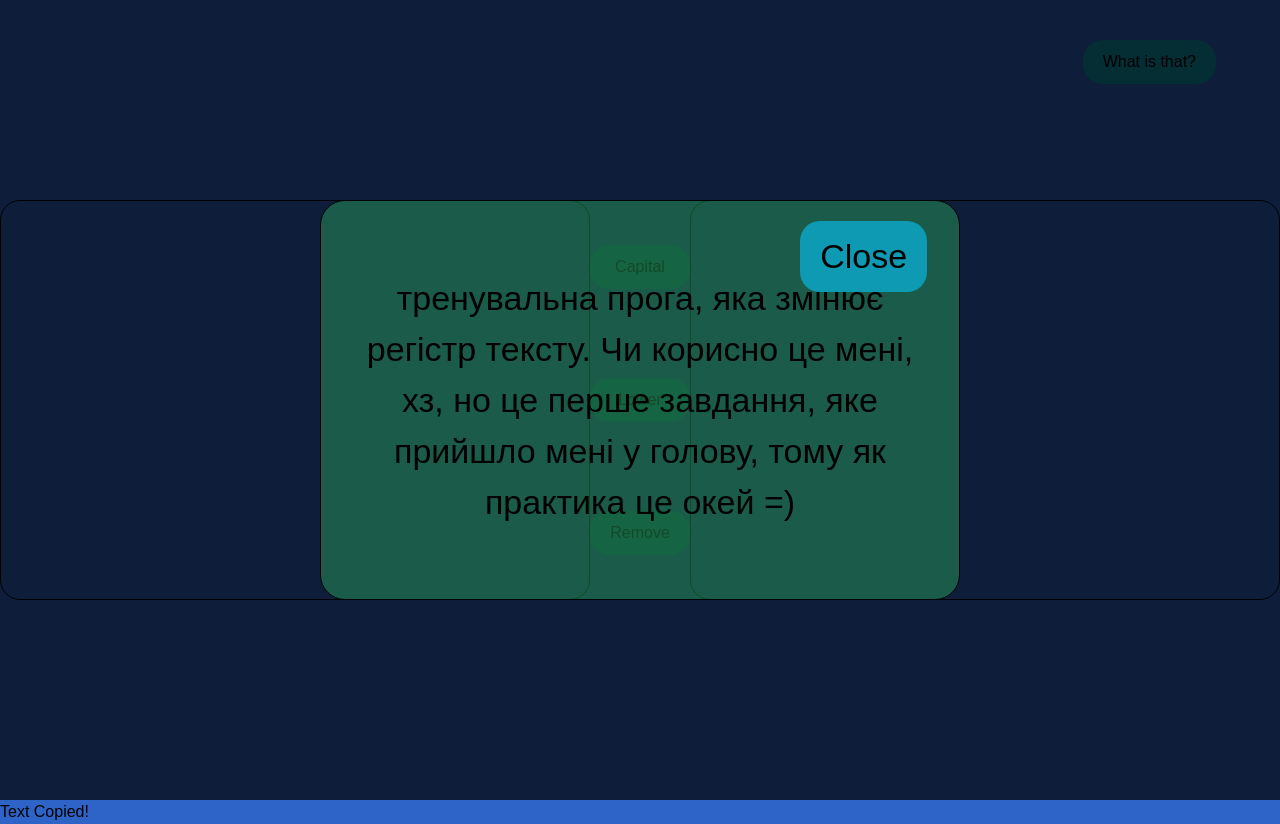
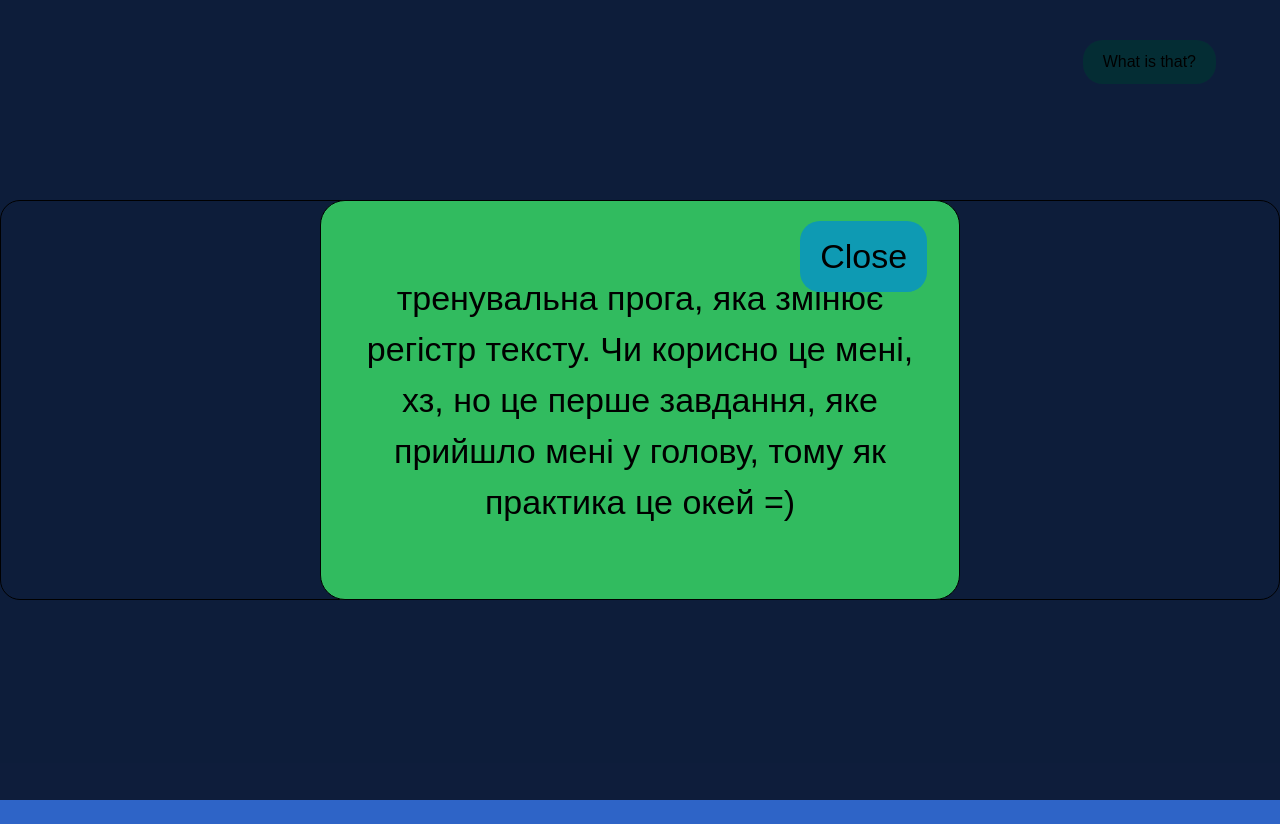
Before and after one commit to volynskyy/uppercase-lowecase, a plain HTML site: page index.html in a window 1280 px wide. Both pictures are taken after a click on the button "What is that?". After the commit the page ends 800 px from the top, so only its background shows below. Drawn offline with Linux system fonts and the light colour scheme.

Commit message:
beta 2.6

```diff
--- a/index.css
+++ b/index.css
@@ -1,4 +1,3 @@
-
 /* Указываем box sizing */
 *,
 *::before,
@@ -112,7 +111,7 @@ body {
   order: 3;
 }
 
-.buttons{
+.buttons {
   width: 100px;
   height: 400px;
   display: flex;
@@ -155,7 +154,7 @@ body {
   transition: margin-right 4s ease-in-out 1s;
   transition-duration: 500ms;
   transition-property: margin-right;
-	background-color: rgba(49, 187, 95, 0.39);
+  background-color: rgb(49, 187, 95);
   position: absolute;
   top: 50%;
   left: 50%;
@@ -165,7 +164,7 @@ body {
   border: 1px solid #000;
   font-size: 34px;
   border-radius: 25px;
-	transition: .6 all;
+  transition: 0.6 all;
   display: flex;
   align-items: center;
   text-align: center;
@@ -175,9 +174,6 @@ body {
 .hide__describe {
   display: block;
 }
-.message-active {
-	transform: translateY(150%);
-}
 
 .describe {
   position: absolute;
@@ -186,13 +182,13 @@ body {
   transform: translate(-50%, -50%);
   background-color: rgb(22, 138, 146);
   width: 50%;
-	height: 60%;
+  height: 350px;
   display: flex;
   align-items: center;
   font-size: 40px;
   padding: 1em 2em;
   border-radius: 45px;
-	transition: all .6s;
+  transition: all 0.6s;
 }
 
 .info {
@@ -210,9 +206,27 @@ body {
 }
 
 .bold-text {
-	font-weight: bold
+  font-weight: bold;
 }
 
 .underline-text {
   text-decoration: underline;
 }
+
+.message__hide {
+  position: absolute;
+  top: 5%;
+  right: 0;
+  font-size: 24px;
+  width: 50%;
+  text-align: center;
+  background-color: green;
+  font-size: 50px;
+	border-radius: 30px;
+	transform: translate(-550%, 50%);
+	transition: all .4s;
+
+}
+.message__active {
+	transform: translate(-50%, 50%);
+}
--- a/index.js
+++ b/index.js
@@ -24,7 +24,7 @@ infoClose.textContent = 'Close'
 italics.textContent = 'Italic'
 bold.textContent = 'Bold'
 underline.textContent = 'Underline'
-successMessage.textContent = 'Text Copied!'
+successMessage.textContent = 'Text Copied!';
 describeMessage.textContent = 'тренувальна прога, яка змінює регістр тексту. Чи корисно це мені, хз, но це перше завдання, яке прийшло мені у голову, тому як практика це окей =)';
 
 
@@ -42,6 +42,7 @@ describe.append(describeMessage)
 describeMessage.append(infoClose)
 document.body.append(successMessage)
 
+
 inputIn.classList.add('areaIn')
 inputOut.classList.add('areaOut')
 wrapper.classList.add('wrapper')
@@ -57,6 +58,8 @@ bold.classList.add('bold')
 underline.classList.add('underline')
 describe.classList.add('describe__wrapper')
 describeMessage.classList.add('describe__text')
+successMessage.classList.add('message__hide')
+
 
 buttonCapital.onclick = () => {
 	if (inputIn.value) {
@@ -85,8 +88,8 @@ buttonRemove.onclick = () => {
 
 buttonCopy.onclick = () => {
 	navigator.clipboard.writeText(inputOut.value);
-	successMessage.classList.toggle('message-active')
-	setTimeout(() => successMessage.classList.remove('message-active'), 1500);
+	successMessage.classList.add('message__active')
+	setTimeout(() => successMessage.classList.remove('message__active'), 1500);
 
 }
 
@@ -103,12 +106,6 @@ underline.onclick = () => {
 	underline.classList.toggle('active-btn')
 }
 
-// info.onclick = () => {
-// 	describeMessage.textContent = 'тренувальна прога, яка змінює регістр тексту. Чи корисно це мені, хз, но це перше завдання, яке прийшло мені у голову, тому як практика це окей =)';
-// 	describeMessage.classList.add('describe');
-// 	describeMessage.append(infoClose);
-// }
-
 info.onclick = () => {
 	describe.style.visibility = 'visible'
 }
```
Lines whose indentation alone changed are shown as unchanged.
